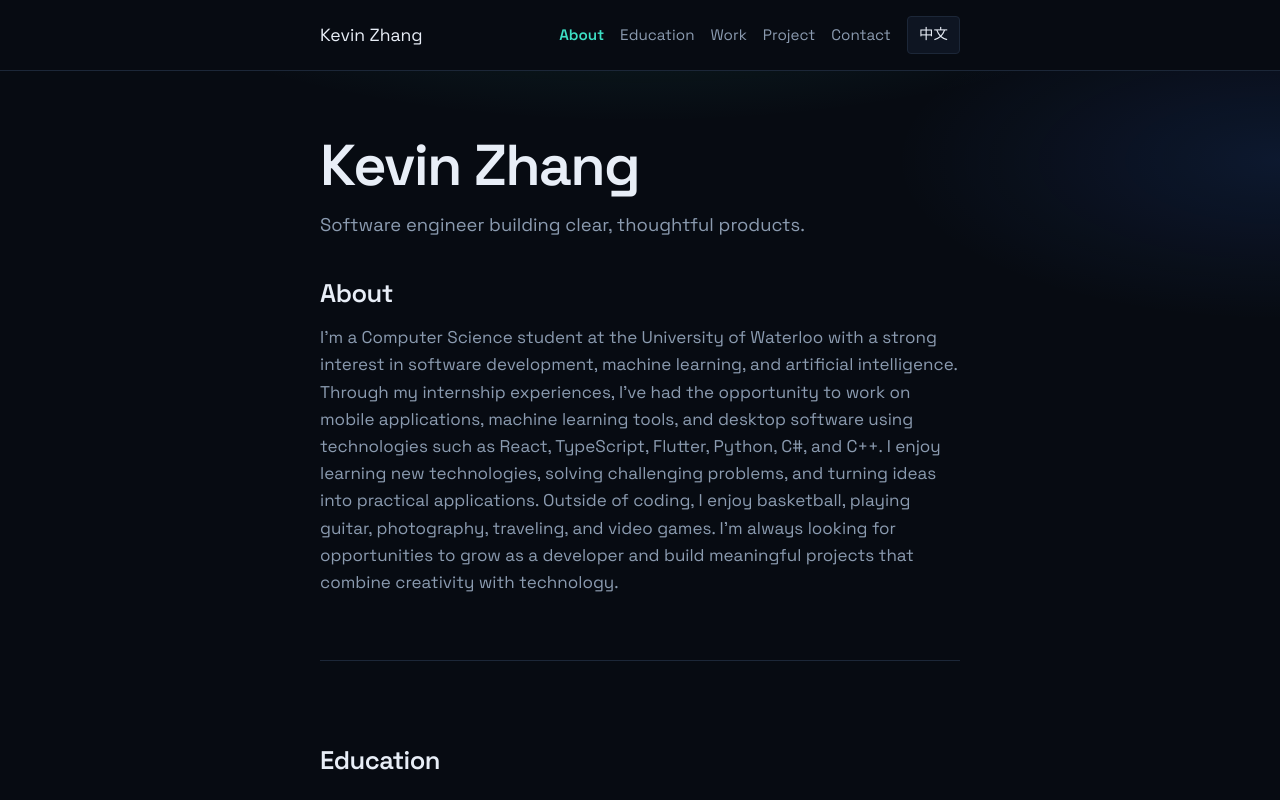
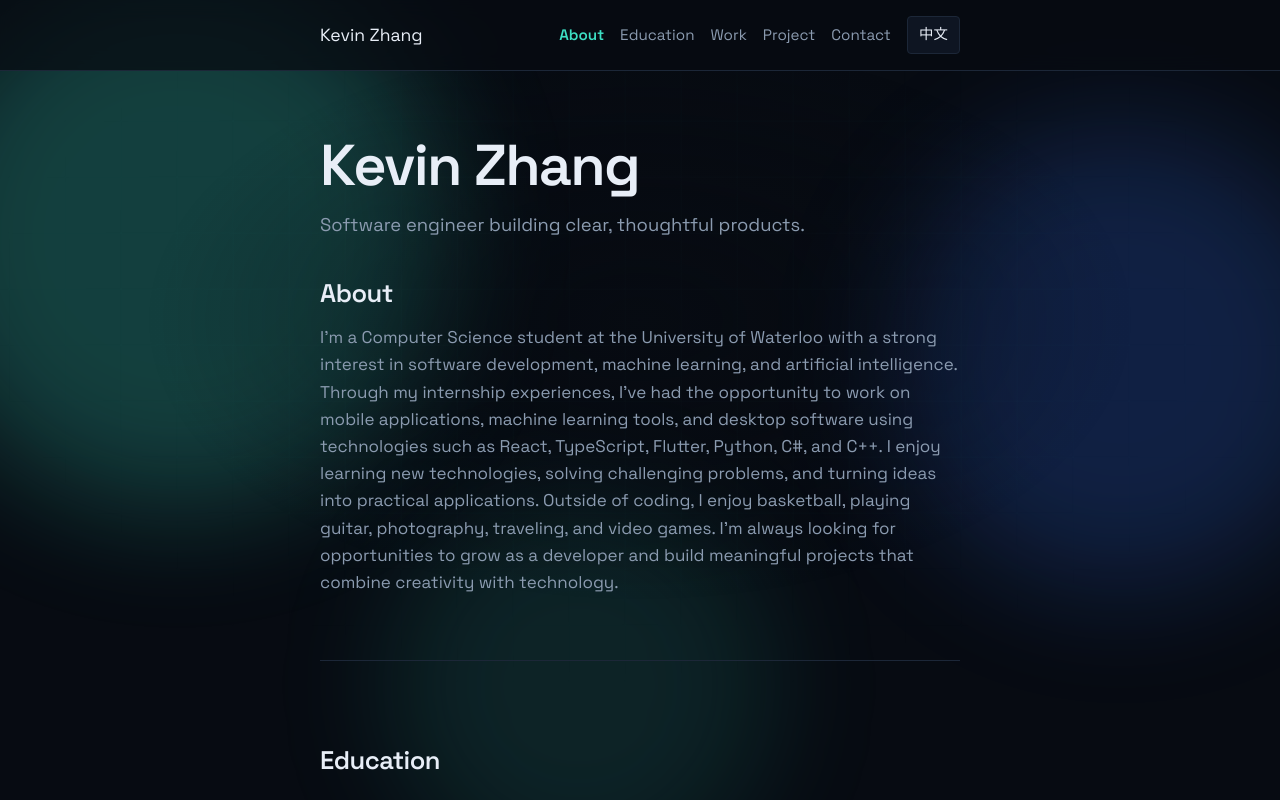
Before and after one commit to Kevin-Zhang1124/Kevin-Portfolio, a React (Vite) app: page / in a window 1280 px wide. Shown: the top 800 px of the page. Built offline with nearby package versions, Linux system fonts and the light colour scheme.

Commit message:
Add stronger animated Signal Mesh background layer

```diff
--- a/src/App.tsx
+++ b/src/App.tsx
@@ -1,18 +1,20 @@
-import { Nav } from './components/layout/Nav'
-import { About } from './components/sections/About'
-import { Education } from './components/sections/Education'
-import { Work } from './components/sections/Work'
-import { Project } from './components/sections/Project'
-import { Contact } from './components/sections/Contact'
-import styles from './App.module.css'
+import { BackgroundFX } from './components/layout/BackgroundFX';
+import { Nav } from './components/layout/Nav';
+import { About } from './components/sections/About';
+import { Education } from './components/sections/Education';
+import { Work } from './components/sections/Work';
+import { Project } from './components/sections/Project';
+import { Contact } from './components/sections/Contact';
+import styles from './App.module.css';
 
 /**
- * One-page shell: sticky nav + vertical sections.
+ * One-page shell: animated backdrop + sticky nav + vertical sections.
  * Order here should match src/content/shared/sections.ts
  */
 function App() {
   return (
     <>
+      <BackgroundFX />
       <Nav />
       <main className={styles.main}>
         <About />
@@ -22,7 +24,7 @@ function App() {
         <Contact />
       </main>
     </>
-  )
+  );
 }
 
 export default App;
--- /dev/null
+++ b/src/components/layout/BackgroundFX.module.css
@@ -0,0 +1,105 @@
+/* Full-viewport layer behind page content */
+.root {
+  position: fixed;
+  inset: 0;
+  z-index: -1;
+  overflow: hidden;
+  pointer-events: none;
+  background: var(--bg);
+}
+
+/* Soft vignette so the center (reading area) stays calmer */
+.root::after {
+  content: '';
+  position: absolute;
+  inset: 0;
+  background: radial-gradient(
+    ellipse 55% 50% at 50% 40%,
+    rgba(7, 11, 18, 0.55),
+    transparent 70%
+  );
+}
+
+/* Shared orb look: big, blurred, slow */
+.orb {
+  position: absolute;
+  border-radius: 50%;
+  filter: blur(60px);
+  opacity: 0.55;
+  will-change: transform;
+}
+
+.orbA {
+  width: 42vw;
+  height: 42vw;
+  min-width: 280px;
+  min-height: 280px;
+  left: -8%;
+  top: -5%;
+  background: rgba(61, 224, 197, 0.45);
+  animation: driftA 22s ease-in-out infinite alternate;
+}
+
+.orbB {
+  width: 36vw;
+  height: 36vw;
+  min-width: 240px;
+  min-height: 240px;
+  right: -6%;
+  top: 15%;
+  background: rgba(56, 120, 255, 0.38);
+  animation: driftB 26s ease-in-out infinite alternate;
+}
+
+.orbC {
+  width: 30vw;
+  height: 30vw;
+  min-width: 200px;
+  min-height: 200px;
+  left: 30%;
+  bottom: -10%;
+  background: rgba(61, 224, 197, 0.22);
+  animation: driftC 30s ease-in-out infinite alternate;
+}
+
+/* Quiet tech grid — visible but not the main focus */
+.grid {
+  position: absolute;
+  inset: 0;
+  background-image:
+    linear-gradient(rgba(61, 224, 197, 0.045) 1px, transparent 1px),
+    linear-gradient(90deg, rgba(61, 224, 197, 0.045) 1px, transparent 1px);
+  background-size: 56px 56px;
+  mask-image: radial-gradient(ellipse 80% 70% at 50% 40%, black 20%, transparent 75%);
+  opacity: 0.5;
+  animation: gridShift 40s linear infinite;
+}
+
+@keyframes driftA {
+  0% { transform: translate3d(0, 0, 0) scale(1); }
+  100% { transform: translate3d(12%, 8%, 0) scale(1.12); }
+}
+
+@keyframes driftB {
+  0% { transform: translate3d(0, 0, 0) scale(1); }
+  100% { transform: translate3d(-10%, 12%, 0) scale(1.08); }
+}
+
+@keyframes driftC {
+  0% { transform: translate3d(0, 0, 0) scale(1); }
+  100% { transform: translate3d(8%, -10%, 0) scale(1.15); }
+}
+
+@keyframes gridShift {
+  0% { background-position: 0 0, 0 0; }
+  100% { background-position: 56px 56px, 56px 56px; }
+}
+
+@media (prefers-reduced-motion: reduce) {
+  .orbA,
+  .orbB,
+  .orbC,
+  .grid {
+    animation: none;
+  }
+}
--- /dev/null
+++ b/src/components/layout/BackgroundFX.tsx
@@ -0,0 +1,16 @@
+import styles from './BackgroundFX.module.css';
+
+/**
+ * Signal Mesh backdrop: slow drifting light orbs + quiet grid.
+ * Stronger presence than a faint grid alone, but calm behind text.
+ */
+export function BackgroundFX() {
+  return (
+    <div className={styles.root} aria-hidden="true">
+      <div className={`${styles.orb} ${styles.orbA}`} />
+      <div className={`${styles.orb} ${styles.orbB}`} />
+      <div className={`${styles.orb} ${styles.orbC}`} />
+      <div className={styles.grid} />
+    </div>
+  );
+}
--- a/src/components/layout/Nav.module.css
+++ b/src/components/layout/Nav.module.css
@@ -3,7 +3,8 @@
   position: sticky;
   top: 0;
   z-index: 100;
-  background: var(--bg);
+  background: rgba(7, 11, 18, 0.75);
+  backdrop-filter: blur(10px);
   border-bottom: 1px solid var(--border);
   transition: var(--transition-theme);
 }
--- a/src/styles/global.css
+++ b/src/styles/global.css
@@ -24,9 +24,7 @@ body {
   font-size: 1.0625rem;
   line-height: 1.6;
   color: var(--text);
-  /* Atmosphere gradient + base color from tokens */
-  background: var(--bg-atmosphere);
-  background-attachment: fixed; /* gradient stays put while scrolling */
+  background: var(--bg); /* living atmosphere comes from BackgroundFX */
   transition: var(--transition-theme);
 }
 
```
